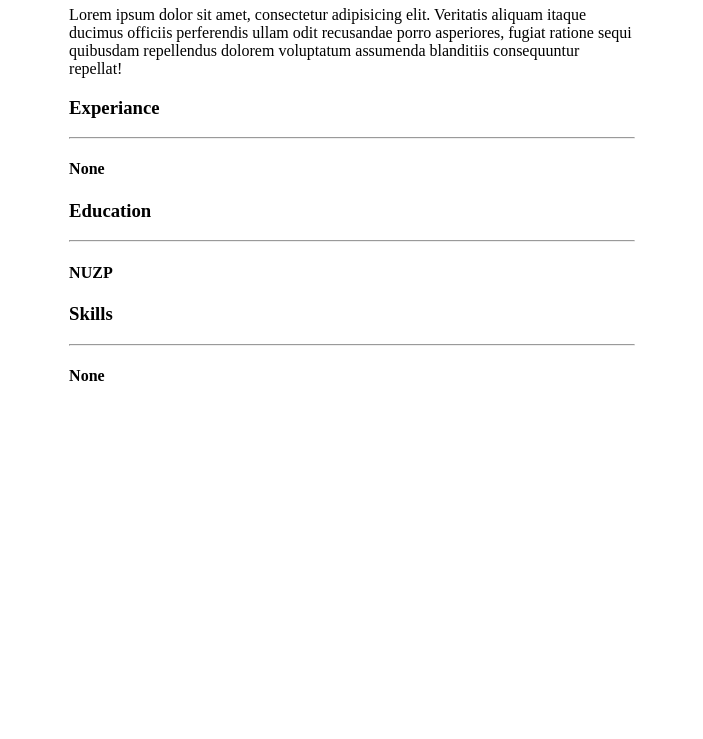
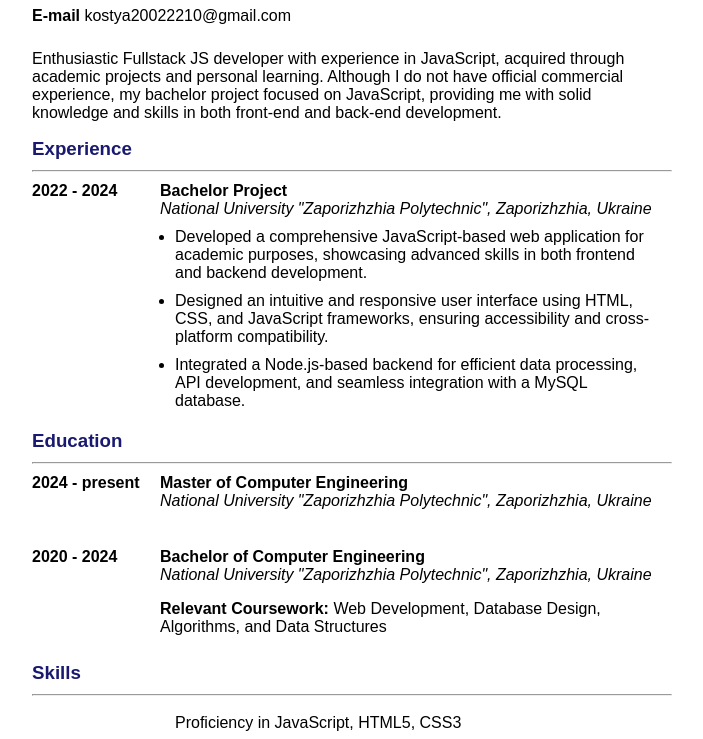
Before and after one commit to SwootsUA/freshcode-js-cv, a plain HTML site: page index.html in a window 1280 px wide. Shown: the part 121-860 px from the top of the page, without its empty margins (288-991 px from the left). Before the commit the page ends 821 px from the top, so only its background shows below. Drawn offline with Linux system fonts and the light colour scheme.

Commit message:
Update info and styles

```diff
--- a/assets/styles/style.css
+++ b/assets/styles/style.css
@@ -1,5 +1,63 @@
+* {
+    box-sizing: border-box;
+}
+
 body {
-    height: 100vh;
-    width: calc(100vh / 1.414); /* Aspect ration of A4 paper */
+    width: 50%;
     margin: auto;
+    font-family: "Roboto Flex", sans-serif;
 }
+
+h1, h2, h3 {
+    color: midnightblue;
+    margin: 10px 0;
+}
+
+a {
+    display: inline-block;
+    margin-right: 20px;
+    margin-bottom: 5px;
+    color: black;
+    text-decoration: none;
+}
+
+address {
+    font-style: normal;
+    margin: 20px 0;
+}
+
+.time {
+    font-size: initial;
+    vertical-align: top;
+    display: inline-block;
+    width: 20%;
+}
+
+.content {
+    font-size: initial;
+    display: inline-block;
+    width: 80%;
+}
+
+.content.skills {
+    margin-left: 20%;
+}
+
+.content.skills ul {
+    list-style: none;
+}
+
+li {
+    padding: 0;
+    margin: 10px 0;
+}
+
+ul {
+    padding: 0 15px;
+    margin: 10px 0;
+}
+
+.no-text {
+    font-size: 0;
+    margin: 10px 0;
+}
--- a/index.html
+++ b/index.html
@@ -10,31 +10,73 @@
     <h1>Kostiantyn Zakharchenko</h1>
     <h2>Fullstack JS developer</h2>
     <address>
-        <a href="tel:+380985229462"></a>
-        <a href="mail:kostya20022210@gmail.com"></a>
-        <a href="https://linkedin.com"></a>
+        <b>Phone</b> <a href="tel:+380953696512">+380953696512</a>
+        <b>LinkedIn</b> <a href="https://linkedin.com/in/zakharchenko-k/">linkedin.com/in/zakharchenko-k</a>
+        <br>
+        <b>E-mail</b> <a href="mailto:kostya20022210@gmail.com">kostya20022210@gmail.com</a>
     </address>
 
+    <div>
+        <p>Enthusiastic Fullstack JS developer with experience in JavaScript, acquired through academic projects and personal learning. Although I do not have official commercial experience, my bachelor project focused on JavaScript, providing me with solid knowledge and skills in both front-end and back-end development.</p>
+    </div>
+
     <section>
-        Lorem ipsum dolor sit amet, consectetur adipisicing elit. Veritatis aliquam itaque ducimus officiis perferendis ullam odit recusandae porro asperiores, fugiat ratione sequi quibusdam repellendus dolorem voluptatum assumenda blanditiis consequuntur repellat!
+        <h3>Experience</h3>
+        <hr>
+        <div class="no-text">
+            <b class="time">2022 - 2024</b>
+
+            <div class="content">
+                <b>Bachelor Project</b>
+                <br>
+                <em>National University "Zaporizhzhia Polytechnic", Zaporizhzhia, Ukraine</em>
+                <ul>
+                    <li>Developed a comprehensive JavaScript-based web application for academic purposes, showcasing advanced skills in both frontend and backend development.</li>
+                    <li>Designed an intuitive and responsive user interface using HTML, CSS, and JavaScript frameworks, ensuring accessibility and cross-platform compatibility.</li>
+                    <li>Integrated a Node.js-based backend for efficient data processing, API development, and seamless integration with a MySQL database.</li>
+                </ul>
+            </div>
+        </div>
     </section>
 
-    <section>
-        <h3>Experiance</h3>
-        <hr>
-        <h4>None</h4>
-    </section>
 
     <section>
         <h3>Education</h3>
         <hr>
-        <h4>NUZP</h4>
+        <div class="no-text">
+            <b class="time">2024 - present</b>
+            <div class="content">
+                <b>Master of Computer Engineering</b>
+                <br>
+                <em>National University "Zaporizhzhia Polytechnic", Zaporizhzhia, Ukraine</em>
+            </div>
+        </div>
+
+        <br>
+
+        <div class="no-text">
+            <b class="time">2020 - 2024</b>
+            <div class="content">
+                <b>Bachelor of Computer Engineering</b>
+                <br>
+                <em>National University "Zaporizhzhia Polytechnic", Zaporizhzhia, Ukraine</em>
+                <p><b>Relevant Coursework:</b> Web Development, Database Design, Algorithms, and Data Structures</p>
+            </div>
+        </div>
     </section>
 
     <section>
         <h3>Skills</h3>
         <hr>
-        <h4>None</h4>
+        <div class="content skills">
+            <ul>
+                <li>Proficiency in JavaScript, HTML5, CSS3</li>
+                <li>Experience with Node.js and Express.js</li>
+                <li>Knowledge of database management with MySQL</li>
+                <li>Version control using Git and GitHub</li>
+                <li>Strong problem-solving and debugging skills</li>
+            </ul>
+        </div>
     </section>
 </body>
 </html>
```
